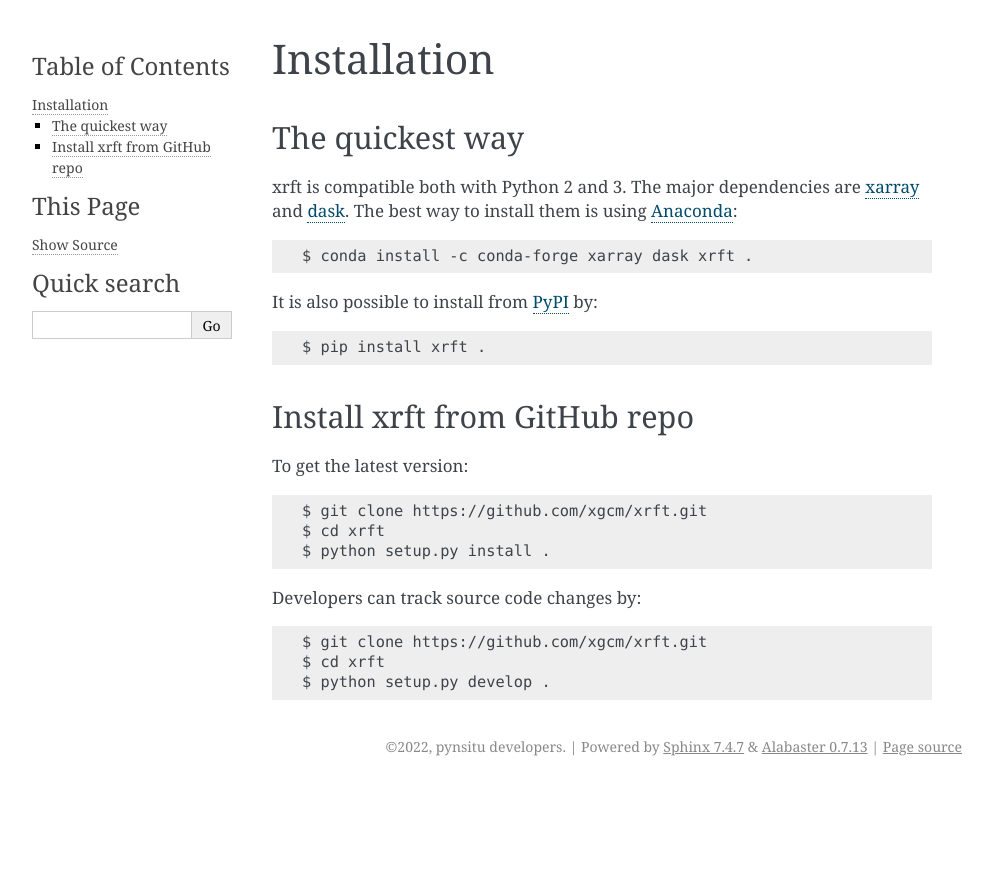
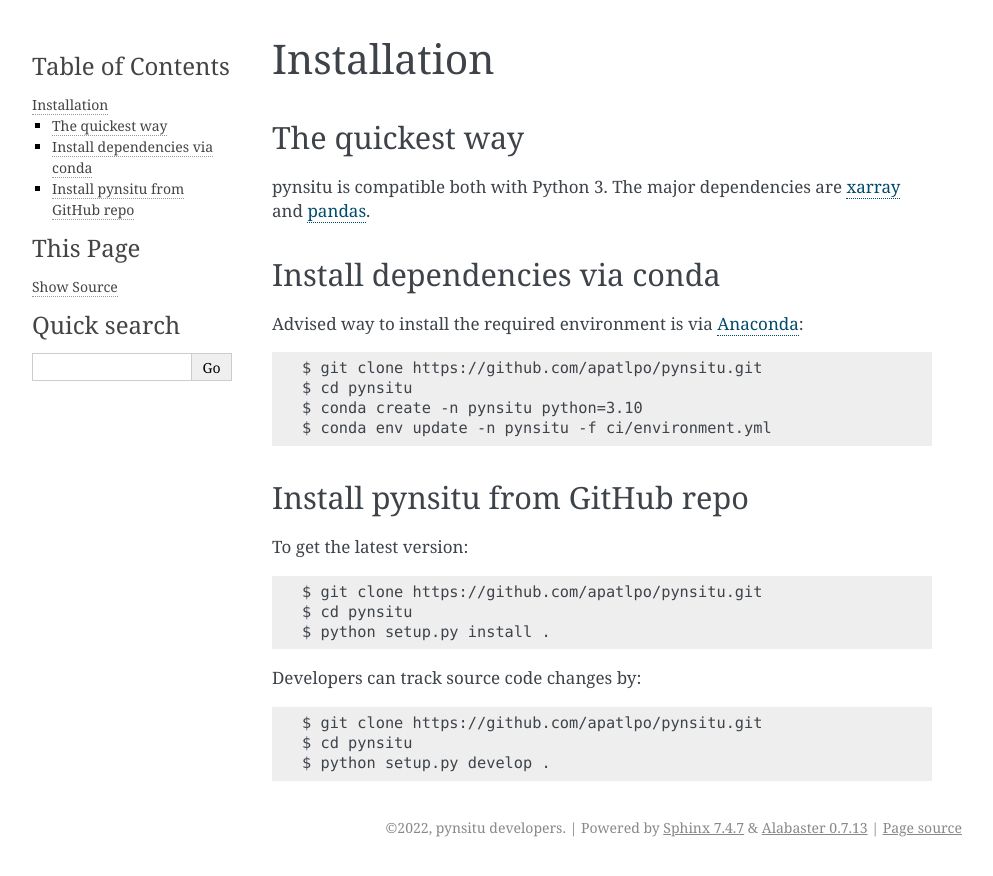
Before and after one commit to apatlpo/pynsitu, a Sphinx documentation site: the page built from doc/installation.rst, in a window 1280 px wide. Shown: the top 876 px of the page, without its empty margins (148-1141 px from the left). Built offline with Sphinx 7.4.7, drawn with Linux system fonts in a browser that asks for light colours.

```diff
--- a/doc/environment.yml
+++ b/doc/environment.yml
@@ -4,7 +4,7 @@ channels:
   - conda-forge
   - defaults
 dependencies:
-  - python=3.9
+  - python=3.10
   - xarray
   - pyproj
 #  - zarr
--- a/doc/installation.rst
+++ b/doc/installation.rst
@@ -6,30 +6,32 @@ Installation
 The quickest way
 ----------------
 
-xrft is compatible both with Python 2 and 3. The major dependencies are xarray_ and dask_.
-The best way to install them is using Anaconda_::
+pynsitu is compatible both with Python 3. The major dependencies are xarray_ and pandas_.
 
-    $ conda install -c conda-forge xarray dask xrft .
+Install dependencies via conda
+-----------------------------
 
-It is also possible to install from PyPI_ by::
+Advised way to install the required environment is via Anaconda_::
 
-    $ pip install xrft .
+    $ git clone https://github.com/apatlpo/pynsitu.git
+    $ cd pynsitu
+    $ conda create -n pynsitu python=3.10
+    $ conda env update -n pynsitu -f ci/environment.yml
 
-Install xrft from GitHub repo
+Install pynsitu from GitHub repo
 -----------------------------
 To get the latest version::
 
-    $ git clone https://github.com/xgcm/xrft.git
-    $ cd xrft
+    $ git clone https://github.com/apatlpo/pynsitu.git
+    $ cd pynsitu
     $ python setup.py install .
 
 Developers can track source code changes by::
 
-    $ git clone https://github.com/xgcm/xrft.git
-    $ cd xrft
+    $ git clone https://github.com/apatlpo/pynsitu.git
+    $ cd pynsitu
     $ python setup.py develop .
 
 .. _xarray: http://xarray.pydata.org
-.. _dask: http://dask.pydata.org/en/latest/
+.. _pandas: https://pandas.pydata.org
 .. _Anaconda: https://www.continuum.io/downloads
-.. _PyPI: https://pypi.org/
```
Also changed, not shown: doc/index.rst (+2 -8 lines), doc/limitations.rst (deleted, +0 -10 lines).
